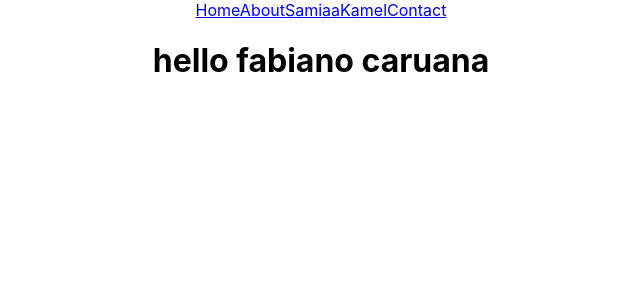
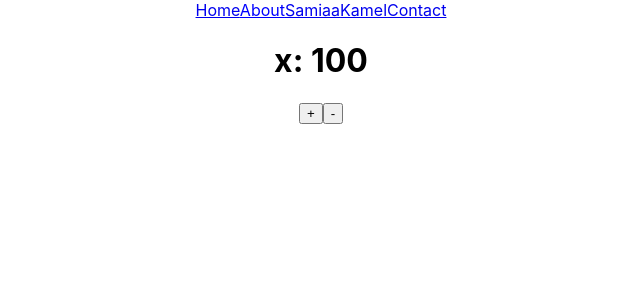
Before and after one commit to melekgomri1/gestionemployee, a React (Create React App) app in the folder employeereact/: page /about in a window 1280 px wide. Shown: the top 300 px of the page, without its empty margins (319-959 px from the left). Built offline with nearby package versions, Linux system fonts and the light colour scheme.

Commit message:
REDUX create folder and utiliser dans component

```diff
--- a/employeereact/package.json
+++ b/employeereact/package.json
@@ -10,9 +10,11 @@
     "bootstrap": "^5.3.3",
     "react": "^18.3.1",
     "react-dom": "^18.3.1",
+    "react-redux": "^9.1.2",
     "react-router": "^6.26.2",
     "react-router-dom": "^6.26.2",
     "react-scripts": "5.0.1",
+    "redux": "^5.0.1",
     "web-vitals": "^2.1.4"
   },
   "scripts": {
--- a/employeereact/src/About.js
+++ b/employeereact/src/About.js
@@ -1,11 +1,31 @@
-import React,{Component} from 'react';
-class About extends React.Component{
+import React, { Component } from 'react';
 
-    render(){
-        return <div>
-            <h1>hello fabiano caruana</h1>
+import { connect } from 'react-redux';
 
-        </div>
-    }
+class About extends React.Component {
+
+
+  render() {
+    return (
+      <div>
+        <h1>x: {this.props.x}</h1>
+        <button onClick={this.props.increment}>+</button>
+        <button onClick={this.props.decrement}>-</button>
+
+      </div>
+    );
+  }
 }
-export default About
+function mapStateToProps(state){
+  return {
+    x:state.x
+  }
+}
+function mapDispatchToProps(dispatch){
+  return{
+    increment:()=>dispatch({type:"INCREMENT"}),
+    decrement:()=>dispatch({type:"DECREMENT"}),
+  }
+}
+
+export default connect(mapStateToProps,mapDispatchToProps)(About);
--- a/employeereact/src/Contact.js
+++ b/employeereact/src/Contact.js
@@ -2,6 +2,9 @@ import axios from 'axios';
 import React, { Component } from 'react';
 
 class Contact extends React.Component {
+  constructor(props){
+    super(props);
+  }
   state = {
     contacts: [],
     contact: {
@@ -144,6 +147,7 @@ fetchusercount=()=>{
             ))}
           </tbody>
         </table>
+
       </div>
     );
   }
--- a/employeereact/src/Kamel.js
+++ b/employeereact/src/Kamel.js
@@ -3,6 +3,7 @@ import { useNavigate } from 'react-router-dom';
 
 function Kamel(props) {  // Add 'props' as a parameter
     const navigate = useNavigate();
+
 
     const handleClick = () => {
         navigate('/about');
--- a/employeereact/src/Samia.js
+++ b/employeereact/src/Samia.js
@@ -6,7 +6,7 @@ function Samia() {
   const [name, setName] = useState('melek');
   const [lastname, setLastname] = useState('gomri');
   const [age, setAge] = useState(12);
-  const [x, setX] = useState(0);
+  const [x] = useState(0);
 
   // Fonction pour gérer la soumission du formulaire
   const handleSubmit = (e) => {
@@ -51,8 +51,7 @@ function Samia() {
         Âge: {age}<br />
         x: {x}<br />
 
-        <button onClick={() => setX(x + 1)}>Increment</button><br />
-        <button onClick={() => setX(x - 1)}>Decrement</button>
+
       </div>
 
       <h1>Samia tajourya hhhh</h1>
--- a/employeereact/src/index.js
+++ b/employeereact/src/index.js
@@ -3,11 +3,18 @@ import ReactDOM from 'react-dom/client';
 import './index.css';
 import App from './App';
 import reportWebVitals from './reportWebVitals';
+import { createStore } from 'redux';
+import reducer from './reducer/firstReducer';
+import { Provider } from 'react-redux';
+const store=createStore(reducer)
 
 const root = ReactDOM.createRoot(document.getElementById('root'));
 root.render(
   <React.StrictMode>
+    <Provider store={store}>
     <App />
+    </Provider>
+
   </React.StrictMode>
 );
 
--- /dev/null
+++ b/employeereact/src/reducer/firstReducer.js
@@ -0,0 +1,19 @@
+const initState = {
+    x: 100
+};
+
+const reducer = (state = initState, action) => {
+    if (action.type === "INCREMENT") {
+        return {
+            x: state.x + 1
+        };
+    } else if (action.type === "DECREMENT") {
+        return {
+            x: state.x - 1
+        };
+    } else {
+        return state;
+    }
+};
+
+export default reducer;
```
Also changed, not shown: 1 other file (tests, documents, lock files or other folders).
